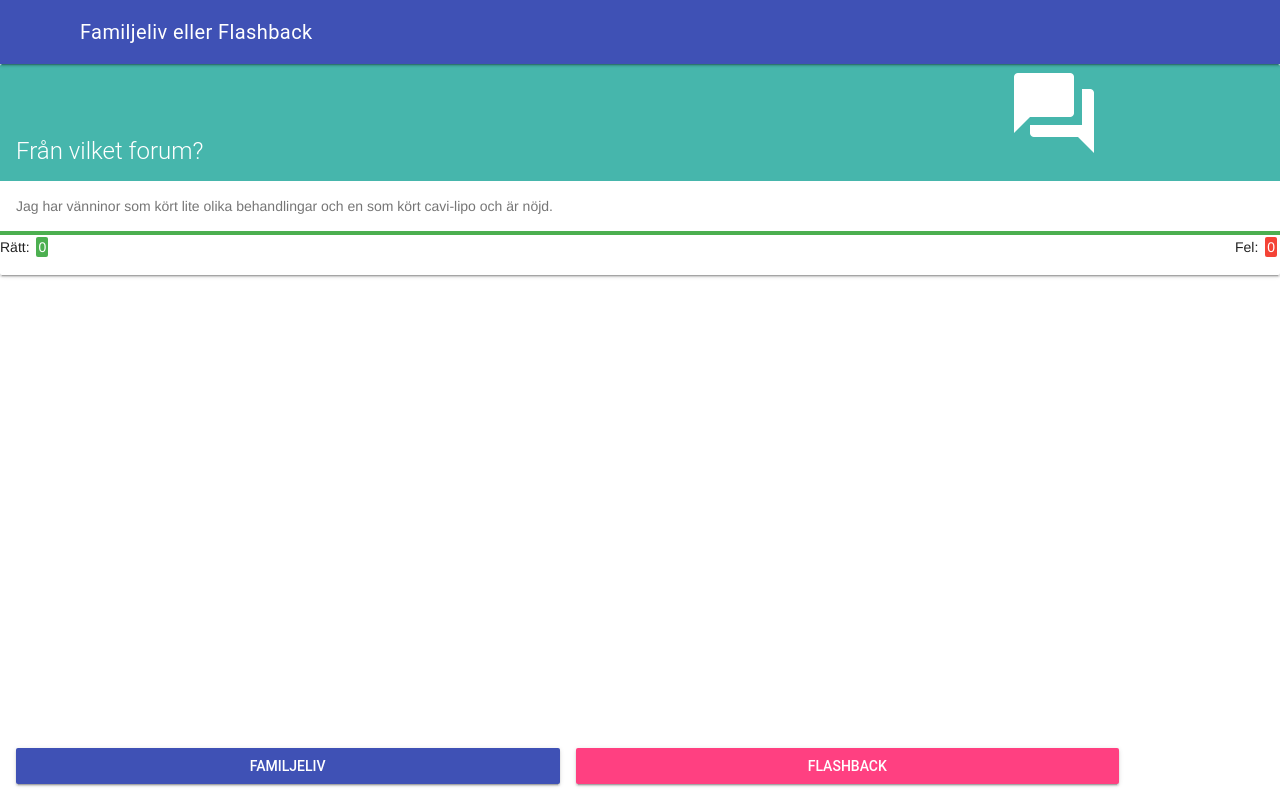
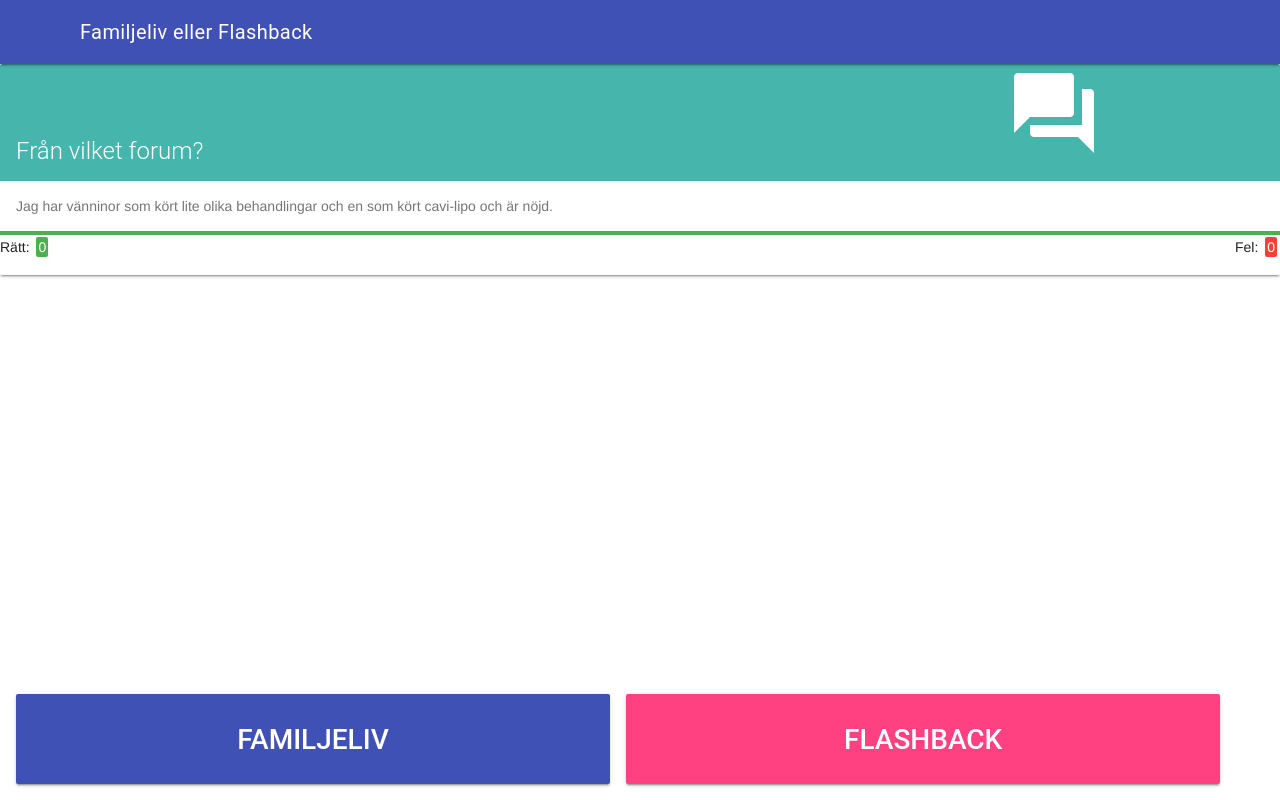
Before and after one commit to borsna/familjeliv-eller-flashback, a plain HTML site: page index.html in a window 1280 px wide. Both pictures are taken after a click on the link "STARTA". Drawn offline with Linux system fonts and the light colour scheme.

Commit message:
bigger buttons on big screen

```diff
--- a/assets/css/app.css
+++ b/assets/css/app.css
@@ -43,3 +43,13 @@
 footer .mdl-button{
 	width:43%;
 }
+
+@media (min-width: 700px) {
+	.game-state-game .mdl-button{
+		height:90px;
+		width:47%;
+		font-size: 2em;
+		padding-top: 1em;
+	}
+
+}
```
